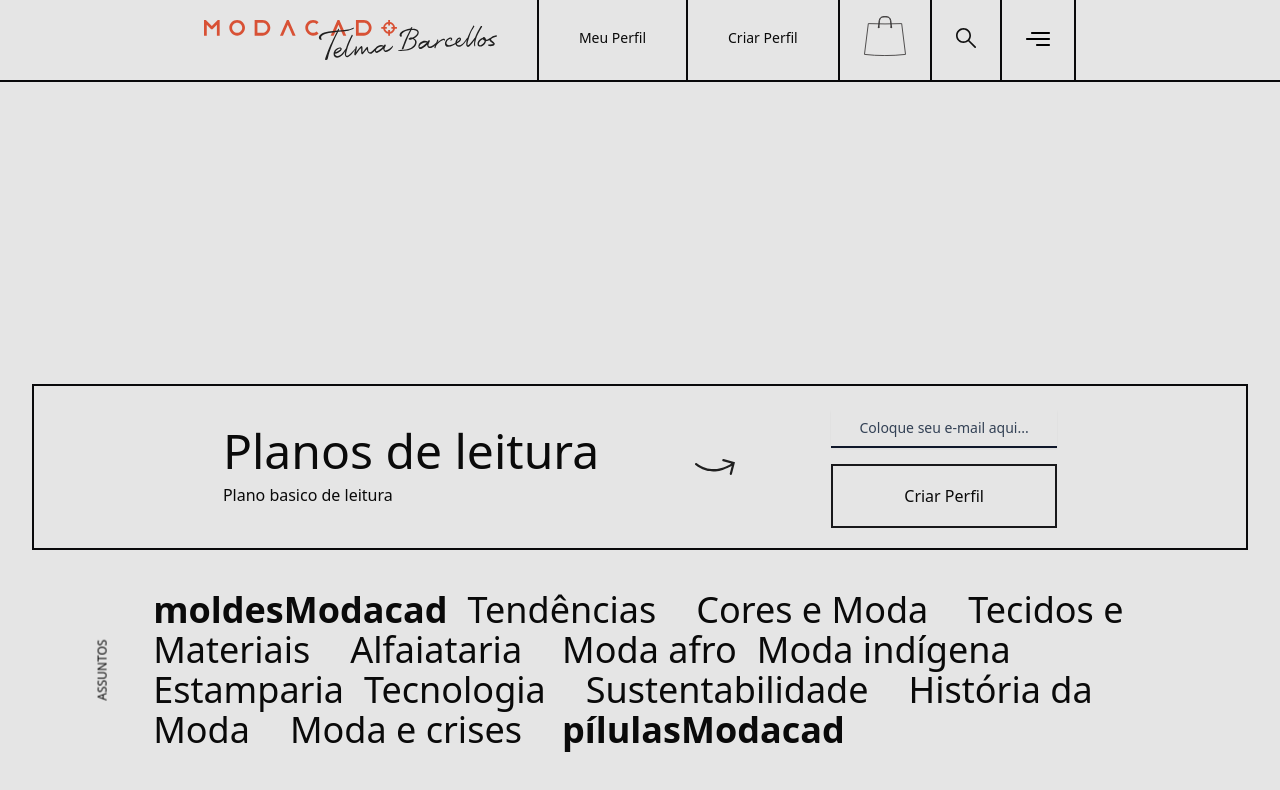
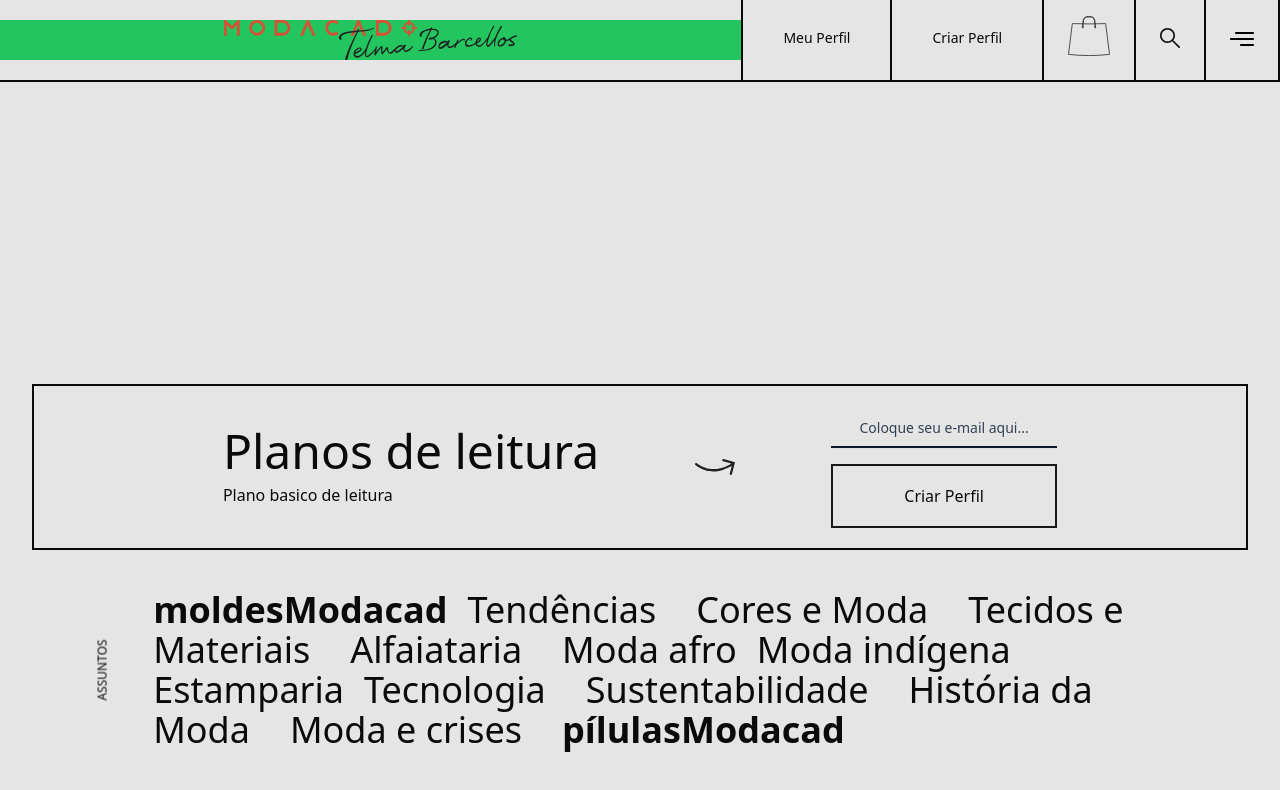
Before and after one commit to devthiagolinch/modacadFront, a React (Vite) app: page / in a window 1280 px wide. Shown: the top 790 px of the page. Built offline with nearby package versions, Linux system fonts and the light colour scheme.

Commit message:
header fix distribuition#01

```diff
--- a/src/components/header.tsx
+++ b/src/components/header.tsx
@@ -5,10 +5,13 @@ import pesquisaicon from "../assets/icons/pesquisa.svg"
 
 export function Header() {
     return (
-        <div className=" flex items-center justify-center left-0 w-full fixed border-b-2 border-zinc-950 bg-neutral-200">
-            <div className="flex items-center gap-10 relative ">
+        <div className=" flex items-center  left-0 w-full fixed border-b-2 border-zinc-950 bg-neutral-200">
+            <div className="flex w-full items-center justify-between relative">
 
-                <img className="h-10" src={telmaLogo}/>
+                <div className=" flex-1 bg-green-500 justify-items-center" >
+                    <img className="h-10" src={telmaLogo}/>
+                </div>
+
 
                 <nav className="flex items-center">
                     <a href="" className="font-medium text-sm border-2 border-r-0 border-b-0 border-t-0 border-zinc-950 w-50 h-20 px-10 py-7 ">Meu Perfil</a>
```
